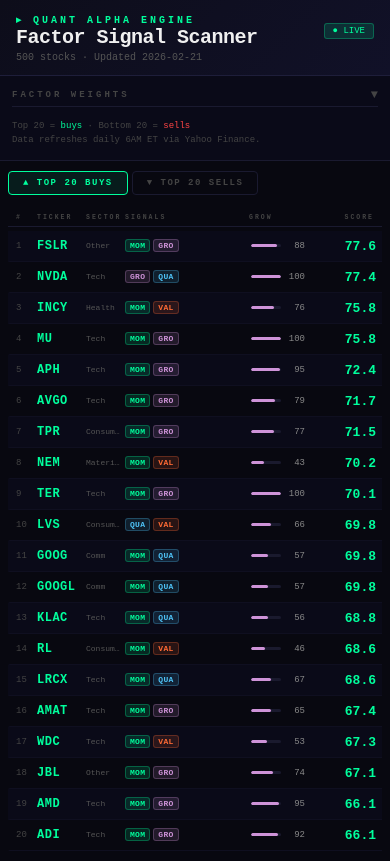
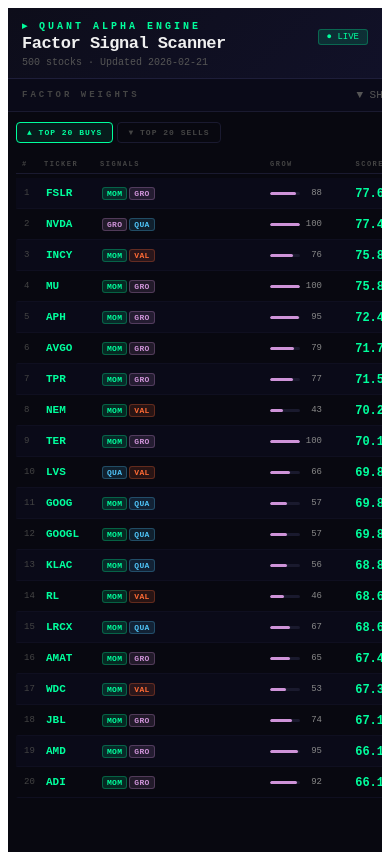
Before and after one commit to charter2025/quant-screener, a React (Vite) app: page / in a window 390 px wide. Built offline with nearby package versions, Linux system fonts and the light colour scheme.

Commit message:
fix mobile stacking layout

```diff
--- a/src/App.jsx
+++ b/src/App.jsx
@@ -41,6 +41,7 @@
 
 function simulateStock(ticker) {
   const r = offset => Math.abs(seededRandom(ticker + String(offset)));
+  const clamp = (v, lo=0, hi=1) => Math.max(lo, Math.min(hi, v));
   const mom12m   = r(1) * 120 - 30;
   const rsi      = 30 + r(2) * 50;
   const pe       = 8  + r(3) * 55;
@@ -52,46 +53,27 @@
   const epsG     = -15 + r(9)  * 80;
   const revG     = -5  + r(10) * 45;
   const fwdRev   = -15 + r(11) * 30;
-  const clamp = (v, lo=0, hi=1) => Math.max(lo, Math.min(hi, v));
-
   return {
-    ticker,
-    sector: SECTOR_MAP[ticker] || "Other",
+    ticker, sector: SECTOR_MAP[ticker] || "Other",
     lastUpdated: new Date().toISOString().split("T")[0],
-    momentum: {
-      score: clamp(mom12m/90*0.7 + (rsi-30)/50*0.3),
-      mom12m: mom12m.toFixed(1), rsi: rsi.toFixed(0),
-    },
-    value: {
-      score: clamp(1-((pe/63*0.4)+(pfcf/70*0.3)+(evEbitda/36*0.3))),
-      pe: pe.toFixed(1), pfcf: pfcf.toFixed(1), evEbitda: evEbitda.toFixed(1),
-    },
-    quality: {
-      score: clamp((Math.max(0,roe)/75*0.4)+(grossM/85*0.4)+((1-debtEq/3)*0.2)),
-      roe: roe.toFixed(1), grossMargin: grossM.toFixed(1), debtEq: debtEq.toFixed(2),
-    },
-    growth: {
-      score: clamp((Math.max(-1,epsG)/65*0.4)+(Math.max(-1,revG)/40*0.35)+((fwdRev+15)/45*0.25)),
-      epsGrowth: epsG.toFixed(1), revGrowth: revG.toFixed(1), fwdEpsRevision: fwdRev.toFixed(1),
-    },
+    momentum: { score: clamp(mom12m/90*0.7+(rsi-30)/50*0.3), mom12m: mom12m.toFixed(1), rsi: rsi.toFixed(0) },
+    value:    { score: clamp(1-((pe/63*0.4)+(pfcf/70*0.3)+(evEbitda/36*0.3))), pe: pe.toFixed(1), pfcf: pfcf.toFixed(1), evEbitda: evEbitda.toFixed(1) },
+    quality:  { score: clamp((Math.max(0,roe)/75*0.4)+(grossM/85*0.4)+((1-debtEq/3)*0.2)), roe: roe.toFixed(1), grossMargin: grossM.toFixed(1), debtEq: debtEq.toFixed(2) },
+    growth:   { score: clamp((Math.max(-1,epsG)/65*0.4)+(Math.max(-1,revG)/40*0.35)+((fwdRev+15)/45*0.25)), epsGrowth: epsG.toFixed(1), revGrowth: revG.toFixed(1), fwdEpsRevision: fwdRev.toFixed(1) },
   };
 }
 
 function composite(stock, weights) {
-  return stock.momentum.score * weights.momentum
-    + stock.value.score    * weights.value
-    + stock.quality.score  * weights.quality
-    + stock.growth.score   * weights.growth;
+  return stock.momentum.score*weights.momentum + stock.value.score*weights.value
+       + stock.quality.score*weights.quality   + stock.growth.score*weights.growth;
 }
 
 const ScoreBar = ({ score, color }) => (
   <div style={{ display:"flex", alignItems:"center", gap:"4px" }}>
-    <div style={{ flex:1, height:"3px", background:"#1a1a2e", borderRadius:"2px", overflow:"hidden", minWidth:"30px" }}>
+    <div style={{ flex:1, height:"3px", background:"#1a1a2e", borderRadius:"2px", overflow:"hidden", minWidth:"24px" }}>
       <div style={{ width:`${score*100}%`, height:"100%", background:color, borderRadius:"2px" }} />
     </div>
-    <span style={{ fontSize:"9px", color:"#888", minWidth:"20px", textAlign:"right" }}>
-      {(score*100).toFixed(0)}
-    </span>
+    <span style={{ fontSize:"9px", color:"#888", minWidth:"18px", textAlign:"right" }}>{(score*100).toFixed(0)}</span>
   </div>
 );
 
@@ -103,167 +85,35 @@
   }}>{label}</span>
 );
 
-const css = `
-  *, *::before, *::after { box-sizing: border-box; margin: 0; padding: 0; }
-  html, body, #root {
-    width: 100%;
-    min-height: 100vh;
-    background: #080810;
-    overflow-x: hidden;
-  }
-  body { -webkit-text-size-adjust: 100%; }
-  meta[name="viewport"] { width: device-width; }
+export default function App() {
+  const [stocks, setStocks]           = useState([]);
+  const [loading, setLoading]         = useState(true);
+  const [dataSource, setDataSource]   = useState("live");
+  const [lastUpdated, setLastUpdated] = useState("");
+  const [weights, setWeights]         = useState({ momentum:0.25, value:0.25, quality:0.25, growth:0.25 });
+  const [tab, setTab]                 = useState("buys");
+  const [selected, setSelected]       = useState(null);
+  const [status, setStatus]           = useState("Fetching market data...");
+  const [slidersOpen, setSlidersOpen] = useState(false);
+  const [isMobile, setIsMobile]       = useState(window.innerWidth < 768);
 
-  .layout {
-    display: grid;
-    grid-template-columns: 240px 1fr;
-    min-height: calc(100vh - 90px);
-  }
-
-  .sidebar {
-    background: #0a0a18;
-    border-right: 1px solid #1a1a30;
-    padding: 16px 14px;
-  }
-
-  .main {
-    padding: 16px 20px;
-    min-width: 0;
-  }
-
-  .table-header {
-    display: grid;
-    grid-template-columns: 24px 64px 56px 1fr 70px 70px 70px 70px 76px;
-    gap: 6px;
-    padding: 5px 8px;
-    font-size: 7px;
-    color: #444;
-    letter-spacing: 2px;
-    font-weight: 700;
-    border-bottom: 1px solid #1a1a30;
-    margin-bottom: 4px;
-    font-family: 'Courier New', monospace;
-  }
-
-  .table-row {
-    display: grid;
-    grid-template-columns: 24px 64px 56px 1fr 70px 70px 70px 70px 76px;
-    gap: 6px;
-    padding: 7px 8px;
-    border-bottom: 1px solid #0f0f20;
-    cursor: pointer;
-    align-items: center;
-    font-family: 'Courier New', monospace;
-    transition: background 0.15s;
-    border-left: 2px solid transparent;
-  }
-
-  .detail-grid {
-    display: grid;
-    grid-template-columns: repeat(4, 1fr);
-    gap: 10px;
-  }
-
-  .sliders-toggle { display: none; }
-
-  @media (max-width: 768px) {
-    .layout {
-      grid-template-columns: 1fr;
-    }
-
-    .sidebar {
-      border-right: none;
-      border-bottom: 1px solid #1a1a30;
-      padding: 12px;
-    }
-
-    .sliders-toggle {
-      display: flex;
-      align-items: center;
-      justify-content: space-between;
-      cursor: pointer;
-      margin-bottom: 0;
-    }
-
-    .sliders-content {
-      overflow: hidden;
-      transition: max-height 0.3s ease;
-    }
-
-    .sliders-content.collapsed {
-      max-height: 0;
-    }
-
-    .sliders-content.expanded {
-      max-height: 500px;
-    }
-
-    .main {
-      padding: 10px 8px;
-    }
-
-    .table-header {
-      grid-template-columns: 20px 52px 44px 1fr 52px 52px 76px;
-      gap: 4px;
-      font-size: 6.5px;
-    }
-
-    .table-header .hide-mobile { display: none; }
-
-    .table-row {
-      grid-template-columns: 20px 52px 44px 1fr 52px 52px 76px;
-      gap: 4px;
-      padding: 6px 6px;
-    }
-
-    .table-row .hide-mobile { display: none; }
-
-    .detail-grid {
-      grid-template-columns: repeat(2, 1fr);
-    }
-  }
-
-  @media (max-width: 400px) {
-    .table-header {
-      grid-template-columns: 18px 46px 36px 1fr 46px 76px;
-      gap: 3px;
-    }
-    .table-header .hide-mobile2 { display: none; }
-    .table-row {
-      grid-template-columns: 18px 46px 36px 1fr 46px 76px;
-      gap: 3px;
-    }
-    .table-row .hide-mobile2 { display: none; }
-  }
-`;
-
-export default function App() {
-  const [stocks, setStocks]     = useState([]);
-  const [loading, setLoading]   = useState(true);
-  const [dataSource, setDataSource] = useState("live");
-  const [lastUpdated, setLastUpdated] = useState("");
-  const [weights, setWeights]   = useState({ momentum:0.25, value:0.25, quality:0.25, growth:0.25 });
-  const [tab, setTab]           = useState("buys");
-  const [selected, setSelected] = useState(null);
-  const [status, setStatus]     = useState("Fetching market data...");
-  const [slidersOpen, setSlidersOpen] = useState(false);
+  useEffect(() => {
+    const check = () => setIsMobile(window.innerWidth < 768);
+    window.addEventListener("resize", check);
+    return () => window.removeEventListener("resize", check);
+  }, []);
 
   useEffect(() => {
     async function load() {
       setLoading(true);
       try {
-        setStatus("Connecting to data feed...");
         const res = await fetch("/data/stocks.json");
-        if (!res.ok) throw new Error("No live data");
+        if (!res.ok) throw new Error();
         const json = await res.json();
-        setStatus("Parsing factor scores...");
-        await new Promise(r => setTimeout(r, 300));
         setStocks(json.stocks);
         setLastUpdated(json.generatedAt || "");
         setDataSource("live");
       } catch {
-        setStatus("Using simulated data...");
-        await new Promise(r => setTimeout(r, 400));
         setStocks(UNIVERSE.map(simulateStock));
         setDataSource("simulated");
         setLastUpdated(new Date().toISOString().split("T")[0]);
@@ -277,30 +127,41 @@
     .map(s => ({ ...s, composite: composite(s, weights) }))
     .sort((a, b) => b.composite - a.composite);
 
-  const buys  = ranked.slice(0, 20);
-  const sells = ranked.slice(-20).reverse();
-  const rows  = tab === "buys" ? buys : sells;
+  const rows   = tab === "buys" ? ranked.slice(0, 20) : ranked.slice(-20).reverse();
   const accent = tab === "buys" ? "#00ff9d" : "#ff4444";
 
   const updateWeight = (factor, val) => {
-    const next = { ...weights, [factor]: val/100 };
+    const next  = { ...weights, [factor]: val/100 };
     const total = Object.values(next).reduce((a,b) => a+b, 0);
     setWeights(Object.fromEntries(Object.entries(next).map(([k,v]) => [k, v/total])));
   };
 
+  const colDesktop = "24px 68px 64px 1fr 70px 70px 70px 70px 74px";
+  const colMobile  = "18px 52px 1fr 52px 58px";
+
   return (
-    <>
-      <style>{css}</style>
-      <div style={{ fontFamily:"'Courier New', monospace", background:"#080810", minHeight:"100vh", color:"#e0e0e0" }}>
+    <div style={{
+      fontFamily:"'Courier New', monospace",
+      background:"#080810",
+      minHeight:"100vh",
+      width:"100%",
+      maxWidth:"100vw",
+      color:"#e0e0e0",
+      overflowX:"hidden",
+    }}>
 
       {/* Header */}
-        <div style={{ background:"linear-gradient(135deg,#0d0d1a,#111128)", borderBottom:"1px solid #1e1e3a", padding:"14px 16px 12px" }}>
-          <div style={{ display:"flex", alignItems:"center", gap:"10px", flexWrap:"wrap" }}>
+      <div style={{
+        background:"linear-gradient(135deg,#0d0d1a,#111128)",
+        borderBottom:"1px solid #1e1e3a",
+        padding: isMobile ? "12px 14px 10px" : "16px 24px 14px",
+      }}>
+        <div style={{ display:"flex", alignItems:"center" }}>
           <div>
             <div style={{ fontSize:"10px", letterSpacing:"3px", color:"#00ff9d", fontWeight:"700", marginBottom:"2px" }}>
               ▸ QUANT ALPHA ENGINE
             </div>
-              <h1 style={{ fontSize:"20px", fontWeight:"700", color:"#f0f0f0", letterSpacing:"-0.5px", lineHeight:1 }}>
+            <h1 style={{ fontSize: isMobile ? "17px" : "22px", fontWeight:"700", color:"#f0f0f0", letterSpacing:"-0.5px", margin:0 }}>
               Factor Signal Scanner
             </h1>
           </div>
@@ -321,95 +182,104 @@
         </p>
       </div>
 
-        <div className="layout">
+      {/* Layout */}
+      <div style={{
+        display: isMobile ? "flex" : "grid",
+        flexDirection: "column",
+        gridTemplateColumns: "240px 1fr",
+        width:"100%",
+      }}>
 
         {/* Sidebar */}
-          <div className="sidebar">
-            {/* Mobile toggle */}
-            <div className="sliders-toggle" onClick={() => setSlidersOpen(o => !o)}>
+        <div style={{
+          background:"#0a0a18",
+          borderRight:  isMobile ? "none" : "1px solid #1a1a30",
+          borderBottom: isMobile ? "1px solid #1a1a30" : "none",
+          padding: isMobile ? "10px 14px" : "18px 14px",
+          width: isMobile ? "100%" : "240px",
+          flexShrink: 0,
+        }}>
+          {/* Toggle row */}
+          <div
+            onClick={() => isMobile && setSlidersOpen(o => !o)}
+            style={{ display:"flex", alignItems:"center", justifyContent:"space-between", cursor: isMobile ? "pointer" : "default", marginBottom: (!isMobile || slidersOpen) ? "14px" : "0" }}
+          >
             <span style={{ fontSize:"9px", letterSpacing:"3px", color:"#444", fontWeight:"700" }}>FACTOR WEIGHTS</span>
-              <span style={{ color:"#444", fontSize:"12px" }}>{slidersOpen ? "▲" : "▼"}</span>
+            {isMobile && <span style={{ color:"#555", fontSize:"11px" }}>{slidersOpen ? "▲ HIDE" : "▼ SHOW"}</span>}
           </div>
 
-            {/* Desktop label (always visible on desktop) */}
-            <div style={{ fontSize:"9px", letterSpacing:"3px", color:"#444", fontWeight:"700", marginBottom:"14px" }}
-              className="sliders-toggle-desktop">
-            </div>
-
-            <div className={`sliders-content ${slidersOpen ? "expanded" : "collapsed"}`}
-              style={{ paddingTop: slidersOpen ? "12px" : 0 }}>
+          {(!isMobile || slidersOpen) && (
+            <div>
+              <div style={{ display:"grid", gridTemplateColumns: isMobile ? "1fr 1fr" : "1fr", gap: isMobile ? "10px 20px" : "0" }}>
                 {Object.entries(FACTORS).map(([key, f]) => (
-                <div key={key} style={{ marginBottom:"16px" }}>
-                  <div style={{ display:"flex", justifyContent:"space-between", marginBottom:"5px" }}>
-                    <span style={{ fontSize:"10px", color:f.color, fontWeight:"700", letterSpacing:"1px", textTransform:"uppercase" }}>{f.label}</span>
-                    <span style={{ fontSize:"10px", color:"#888" }}>{(weights[key]*100).toFixed(0)}%</span>
+                  <div key={key} style={{ marginBottom: isMobile ? "0" : "16px" }}>
+                    <div style={{ display:"flex", justifyContent:"space-between", marginBottom:"4px" }}>
+                      <span style={{ fontSize:"9px", color:f.color, fontWeight:"700", textTransform:"uppercase", letterSpacing:"0.5px" }}>{f.label}</span>
+                      <span style={{ fontSize:"9px", color:"#888" }}>{(weights[key]*100).toFixed(0)}%</span>
                     </div>
                     <input type="range" min="5" max="70"
                       value={Math.round(weights[key]*100)}
                       onChange={e => updateWeight(key, parseInt(e.target.value))}
                       style={{ width:"100%", accentColor:f.color, cursor:"pointer" }}
                     />
+                    {!isMobile && (
                       <div style={{ fontSize:"8px", color:"#444", marginTop:"3px" }}>
                         {key==="momentum" && "12m return · RSI · trend"}
                         {key==="value"    && "P/E · EV/EBITDA · P/FCF"}
                         {key==="quality"  && "ROE · margins · leverage"}
                         {key==="growth"   && "EPS · revenue · revisions"}
                       </div>
+                    )}
                   </div>
                 ))}
               </div>
-
-            {/* Always show on desktop */}
-            <style>{`
-              @media (min-width: 769px) {
-                .sliders-toggle { display: none !important; }
-                .sliders-content { max-height: none !important; overflow: visible !important; }
-                .sliders-content.collapsed { max-height: none !important; }
-              }
-              @media (max-width: 768px) {
-                .sliders-toggle-desktop { display: none; }
-              }
-            `}</style>
-
-            <div style={{ borderTop:"1px solid #1a1a30", paddingTop:"12px", marginTop:"4px" }}>
+              <div style={{ borderTop:"1px solid #1a1a30", paddingTop:"10px", marginTop: isMobile ? "10px" : "4px" }}>
                 <p style={{ fontSize:"9px", color:"#444", lineHeight:"1.6" }}>
                   Top 20 = <span style={{color:"#00ff9d"}}>buys</span> · Bottom 20 = <span style={{color:"#ff4444"}}>sells</span><br/>
-                Data refreshes daily 6AM ET via Yahoo Finance.
+                  Refreshes daily 6AM ET.
                 </p>
               </div>
             </div>
+          )}
+        </div>
 
         {/* Main */}
-          <div className="main">
+        <div style={{ padding: isMobile ? "10px 8px" : "16px 20px", minWidth:0, width:"100%", overflowX:"hidden" }}>
           {loading ? (
             <div style={{ display:"flex", flexDirection:"column", alignItems:"center", justifyContent:"center", height:"300px", gap:"14px" }}>
               <div style={{ width:"36px", height:"36px", border:"2px solid #1a1a30", borderTop:"2px solid #00ff9d", borderRadius:"50%", animation:"spin 0.8s linear infinite" }} />
-                <style>{`@keyframes spin { to { transform:rotate(360deg) } }`}</style>
+              <style>{`@keyframes spin{to{transform:rotate(360deg)}}`}</style>
               <div style={{ fontSize:"10px", color:"#555", letterSpacing:"2px" }}>{status}</div>
             </div>
           ) : (
             <>
               {/* Tabs */}
-                <div style={{ display:"flex", gap:"4px", marginBottom:"14px", flexWrap:"wrap" }}>
+              <div style={{ display:"flex", gap:"4px", marginBottom:"12px" }}>
                 {[["buys","▲ TOP 20 BUYS","#00ff9d"],["sells","▼ TOP 20 SELLS","#ff4444"]].map(([t,label,c]) => (
                   <button key={t} onClick={() => { setTab(t); setSelected(null); }} style={{
-                      padding:"6px 14px", background:tab===t?`${c}15`:"transparent",
+                    padding: isMobile ? "5px 10px" : "6px 14px",
+                    background:tab===t?`${c}15`:"transparent",
                     border:`1px solid ${tab===t?c:"#1a1a30"}`, color:tab===t?c:"#444",
-                      borderRadius:"4px", cursor:"pointer", fontSize:"9px",
-                      letterSpacing:"1.5px", fontWeight:"700", fontFamily:"'Courier New',monospace",
+                    borderRadius:"4px", cursor:"pointer", fontSize: isMobile?"8px":"9px",
+                    letterSpacing:"1px", fontWeight:"700", fontFamily:"'Courier New',monospace",
                   }}>{label}</button>
                 ))}
               </div>
 
               {/* Table header */}
-                <div className="table-header">
+              <div style={{
+                display:"grid", gridTemplateColumns: isMobile ? colMobile : colDesktop,
+                gap:"4px", padding:"5px 6px", fontSize:"7px", color:"#444",
+                letterSpacing:"1.5px", fontWeight:"700", borderBottom:"1px solid #1a1a30",
+                marginBottom:"4px", fontFamily:"'Courier New',monospace",
+              }}>
                 <span>#</span>
                 <span>TICKER</span>
-                  <span>SECTOR</span>
+                {!isMobile && <span>SECTOR</span>}
                 <span>SIGNALS</span>
-                  <span className="hide-mobile">MOM</span>
-                  <span className="hide-mobile">VAL</span>
-                  <span className="hide-mobile2">QUAL</span>
+                {!isMobile && <span>MOM</span>}
+                {!isMobile && <span>VAL</span>}
+                {!isMobile && <span>QUAL</span>}
                 <span>GROW</span>
                 <span style={{textAlign:"right"}}>SCORE</span>
               </div>
@@ -425,26 +295,30 @@
                 return (
                   <div key={stock.ticker}>
                     <div
-                        className="table-row"
                       onClick={() => setSelected(isSelected ? null : stock.ticker)}
                       style={{
-                          background: isSelected ? `${accent}08` : i%2===0 ? "#0a0a18" : "#080810",
-                          borderLeft:`2px solid ${isSelected ? accent : "transparent"}`,
+                        display:"grid",
+                        gridTemplateColumns: isMobile ? colMobile : colDesktop,
+                        gap:"4px", padding: isMobile ? "6px 6px" : "7px 6px",
+                        borderBottom:"1px solid #0f0f20", cursor:"pointer",
+                        background: isSelected?`${accent}08`:i%2===0?"#0a0a18":"#080810",
+                        borderLeft:`2px solid ${isSelected?accent:"transparent"}`,
+                        alignItems:"center", fontFamily:"'Courier New',monospace",
                       }}
                     >
                       <span style={{ fontSize:"9px", color:"#444" }}>{i+1}</span>
-                        <span style={{ fontSize:"12px", fontWeight:"700", color:accent, letterSpacing:"0.5px" }}>{stock.ticker}</span>
-                        <span style={{ fontSize:"8px", color:"#555", overflow:"hidden", textOverflow:"ellipsis", whiteSpace:"nowrap" }}>{stock.sector}</span>
-                        <div style={{ display:"flex", gap:"3px", flexWrap:"wrap", overflow:"hidden" }}>
-                          {drivers.map(d => <Badge key={d} label={d.slice(0,3)} color={FACTORS[d.toLowerCase()]?.color || "#888"} />)}
+                      <span style={{ fontSize: isMobile?"11px":"12px", fontWeight:"700", color:accent }}>{stock.ticker}</span>
+                      {!isMobile && <span style={{ fontSize:"8px", color:"#555", overflow:"hidden", textOverflow:"ellipsis", whiteSpace:"nowrap" }}>{stock.sector}</span>}
+                      <div style={{ display:"flex", gap:"2px", flexWrap:"wrap", overflow:"hidden" }}>
+                        {drivers.map(d => <Badge key={d} label={isMobile?d.slice(0,3):d} color={FACTORS[d.toLowerCase()]?.color||"#888"} />)}
                       </div>
-                        <div className="hide-mobile"><ScoreBar score={stock.momentum.score} color={FACTORS.momentum.color} /></div>
-                        <div className="hide-mobile"><ScoreBar score={stock.value.score} color={FACTORS.value.color} /></div>
-                        <div className="hide-mobile2"><ScoreBar score={stock.quality.score} color={FACTORS.quality.color} /></div>
+                      {!isMobile && <ScoreBar score={stock.momentum.score} color={FACTORS.momentum.color} />}
+                      {!isMobile && <ScoreBar score={stock.value.score}    color={FACTORS.value.color} />}
+                      {!isMobile && <ScoreBar score={stock.quality.score}  color={FACTORS.quality.color} />}
                       <ScoreBar score={stock.growth.score} color={FACTORS.growth.color} />
                       <div style={{ textAlign:"right" }}>
-                          <span style={{ fontSize:"13px", fontWeight:"700",
-                            color: stock.composite>0.65?"#00ff9d":stock.composite>0.45?"#ffcc00":"#ff4444" }}>
+                        <span style={{ fontSize: isMobile?"12px":"13px", fontWeight:"700",
+                          color:stock.composite>0.65?"#00ff9d":stock.composite>0.45?"#ffcc00":"#ff4444" }}>
                           {(stock.composite*100).toFixed(1)}
                         </span>
                       </div>
@@ -456,23 +330,23 @@
                         background:"#0c0c1e", border:`1px solid ${accent}33`,
                         borderTop:"none", padding:"12px", marginBottom:"2px",
                       }}>
-                          <div style={{ fontSize:"10px", color:accent, fontWeight:"700", marginBottom:"10px", letterSpacing:"2px" }}>
-                            ▸ {stock.ticker} · BREAKDOWN
+                        <div style={{ fontSize:"10px", color:accent, fontWeight:"700", marginBottom:"10px" }}>
+                          ▸ {stock.ticker} · FACTOR BREAKDOWN
                         </div>
-                          <div className="detail-grid">
+                        <div style={{ display:"grid", gridTemplateColumns: isMobile?"1fr 1fr":"repeat(4,1fr)", gap:"8px" }}>
                           {Object.entries(FACTORS).map(([key, f]) => {
                             const fd = stock[key];
                             return (
                               <div key={key} style={{ background:"#080810", border:`1px solid ${f.color}22`, borderRadius:"6px", padding:"10px" }}>
-                                  <div style={{ fontSize:"8px", color:f.color, letterSpacing:"2px", fontWeight:"700", marginBottom:"6px" }}>{f.label.toUpperCase()}</div>
-                                  <div style={{ fontSize:"16px", fontWeight:"700", color:"#f0f0f0", marginBottom:"6px" }}>
+                                <div style={{ fontSize:"8px", color:f.color, letterSpacing:"1px", fontWeight:"700", marginBottom:"5px" }}>{f.label.toUpperCase()}</div>
+                                <div style={{ fontSize:"15px", fontWeight:"700", color:"#f0f0f0", marginBottom:"5px" }}>
                                   {(fd.score*100).toFixed(0)}<span style={{ fontSize:"9px", color:"#555" }}>/100</span>
                                 </div>
-                                  <div style={{ fontSize:"9px", color:"#666", lineHeight:"1.7" }}>
-                                    {key==="momentum" && <><span style={{color:parseFloat(fd.mom12m)>0?"#00ff9d":"#ff4444"}}>{fd.mom12m>0?"+":""}{fd.mom12m}%</span> 12m<br/>RSI {fd.rsi}</>}
+                                <div style={{ fontSize:"9px", color:"#666", lineHeight:"1.6" }}>
+                                  {key==="momentum" && <><span style={{color:parseFloat(fd.mom12m)>0?"#00ff9d":"#ff4444"}}>{parseFloat(fd.mom12m)>0?"+":""}{fd.mom12m}%</span> 12m<br/>RSI {fd.rsi}</>}
                                   {key==="value"    && <>P/E {fd.pe}x<br/>EV/EBITDA {fd.evEbitda}x</>}
                                   {key==="quality"  && <>ROE {fd.roe}%<br/>Margin {fd.grossMargin}%</>}
-                                    {key==="growth"   && <>EPS {fd.epsGrowth>0?"+":""}{fd.epsGrowth}%<br/>Rev {fd.revGrowth>0?"+":""}{fd.revGrowth}%</>}
+                                  {key==="growth"   && <>EPS {parseFloat(fd.epsGrowth)>0?"+":""}{fd.epsGrowth}%<br/>Rev {parseFloat(fd.revGrowth)>0?"+":""}{fd.revGrowth}%</>}
                                 </div>
                               </div>
                             );
@@ -494,6 +368,5 @@
         </div>
       </div>
     </div>
-    </>
   );
 }
```
Lines whose indentation alone changed are shown as unchanged.
